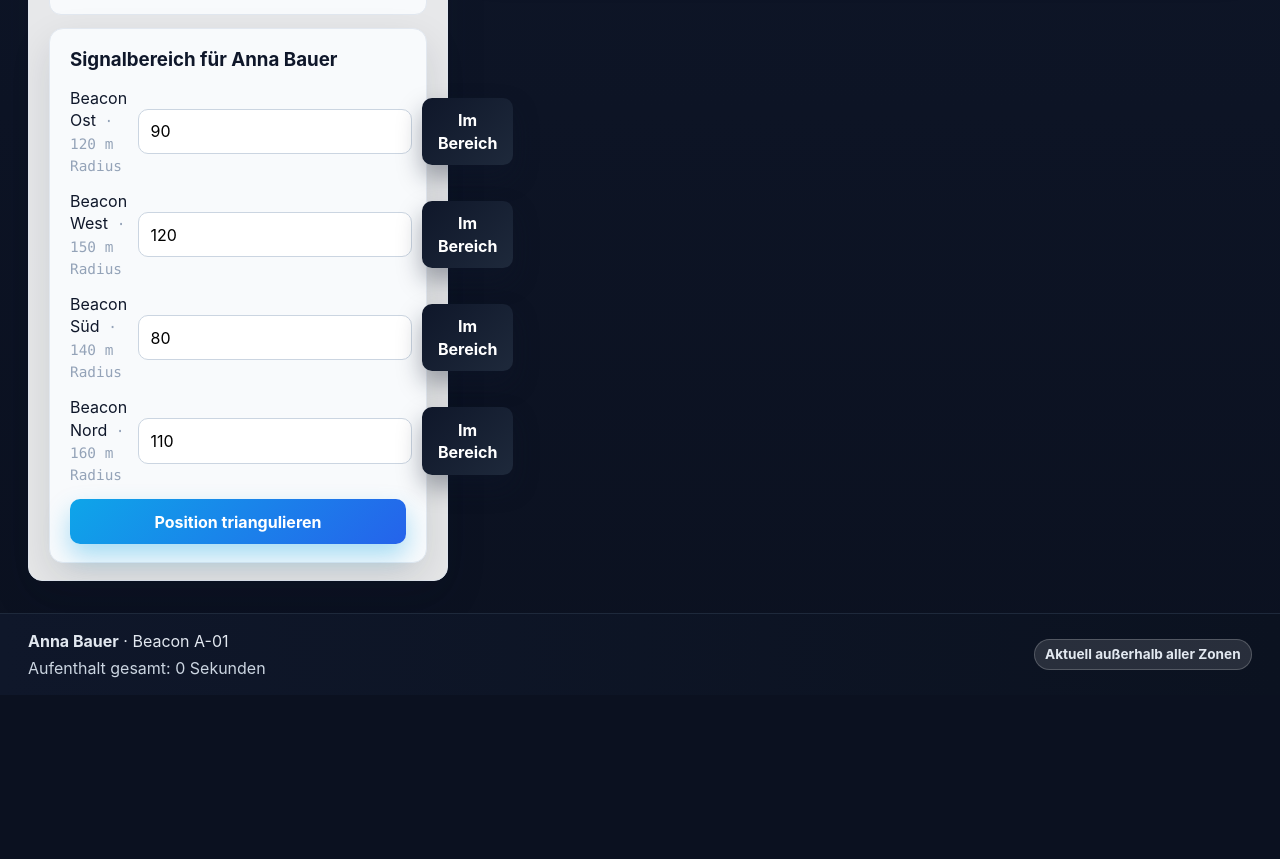
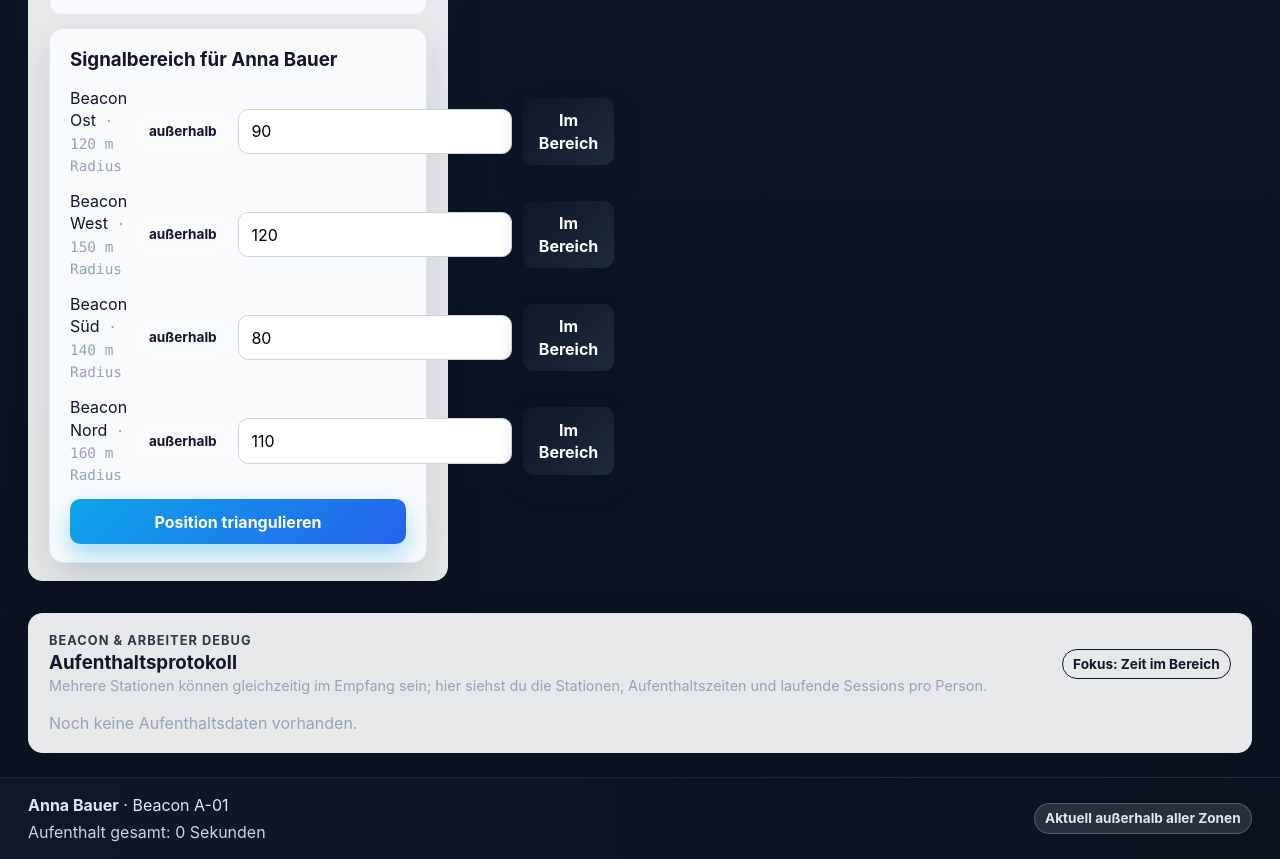
Before and after one commit to raphaelscholle/TakeYourTime, a React (Vite) app: page / in a window 1280 px wide. Shown: the part 1428-2287 px from the top of the page. Before the commit the page ends 2123 px from the top, so only its background shows below. Built offline with nearby package versions, Linux system fonts and the light colour scheme.

Commit message:
Add multi-station triangulation debug views

```diff
--- a/src/App.tsx
+++ b/src/App.tsx
@@ -81,20 +81,65 @@ export default function App() {
       ).length,
     [activeLocations, siteBeacons]
   );
-  const activeTimers = useMemo(() => siteBeacons.filter((emp) => emp.timeStartedAt).length, [siteBeacons]);
+  const activeTimers = useMemo(
+    () => siteBeacons.filter((emp) => Object.keys(emp.activeStations ?? {}).length > 0).length,
+    [siteBeacons]
+  );
 
   const getElapsedMs = (beacon: Beacon) =>
-    beacon.totalMs + (beacon.timeStartedAt ? now - beacon.timeStartedAt : 0);
+    beacon.totalMs + (beacon.presenceStartedAt ? now - beacon.presenceStartedAt : 0);
 
   const prioritizedBeacons = useMemo(
     () =>
       [...siteBeacons].sort((a, b) => {
-        const aActive = Boolean(a.activeBaseStationId);
-        const bActive = Boolean(b.activeBaseStationId);
+        const aActive = Object.keys(a.activeStations ?? {}).length > 0;
+        const bActive = Object.keys(b.activeStations ?? {}).length > 0;
         if (aActive !== bActive) return Number(bActive) - Number(aActive);
         return getElapsedMs(b) - getElapsedMs(a);
       }),
     [siteBeacons, now]
+  );
+
+  const stationNameById = useMemo(() => {
+    const map: Record<string, string> = {};
+    baseStations.forEach((station) => {
+      map[station.id] = station.name;
+    });
+    return map;
+  }, [baseStations]);
+
+  const visitHistory = useMemo(
+    () =>
+      beacons
+        .filter((beacon) => beacon.siteId === selectedSiteId)
+        .flatMap((beacon) => {
+          const pastVisits = (beacon.visits ?? []).map((visit, index) => ({
+            key: `${beacon.id}-visit-${index}-${visit.startedAt}`,
+            worker: beacon.worker,
+            beaconLabel: beacon.label,
+            stationName: stationNameById[visit.stationId] ?? visit.stationId,
+            durationMs: visit.durationMs ?? Math.max(0, (visit.endedAt ?? now) - visit.startedAt),
+            startedAt: visit.startedAt,
+            endedAt: visit.endedAt,
+            active: false,
+          }));
+
+          const activeVisits = Object.entries(beacon.activeStations ?? {}).map(
+            ([stationId, startedAt]) => ({
+              key: `${beacon.id}-active-${stationId}`,
+              worker: beacon.worker,
+              beaconLabel: beacon.label,
+              stationName: stationNameById[stationId] ?? stationId,
+              durationMs: Math.max(0, now - startedAt),
+              startedAt,
+              active: true,
+            })
+          );
+
+          return [...pastVisits, ...activeVisits];
+        })
+        .sort((a, b) => b.startedAt - a.startedAt),
+    [beacons, now, selectedSiteId, stationNameById]
   );
 
   const handlePlacementClick = (coords: LatLngLiteral) => {
@@ -129,6 +174,7 @@ export default function App() {
       worker,
       siteId: selectedSiteId ?? constructionSites[0]?.id ?? 'default-site',
       distances: {},
+      activeStations: {},
       totalMs: 0,
       visits: [],
     };
@@ -140,24 +186,45 @@ export default function App() {
     setBeacons((prev) =>
       prev.map((beacon) => {
         if (beacon.id !== beaconId) return beacon;
+
         const now = Date.now();
-        const isLeavingSameStation = beacon.activeBaseStationId === baseStationId;
-        const elapsed = beacon.timeStartedAt ? now - beacon.timeStartedAt : 0;
+        const activeStations = { ...(beacon.activeStations ?? {}) };
+        const wasActive = Boolean(activeStations[baseStationId]);
+        let presenceStartedAt = beacon.presenceStartedAt;
+        let totalMs = beacon.totalMs;
+        const visits = [...(beacon.visits ?? [])];
 
-        if (isLeavingSameStation) {
+        if (wasActive) {
+          const startedAt = activeStations[baseStationId] ?? now;
+          const durationMs = Math.max(0, now - startedAt);
+          delete activeStations[baseStationId];
+          visits.push({ stationId: baseStationId, startedAt, endedAt: now, durationMs });
+
+          if (Object.keys(activeStations).length === 0 && presenceStartedAt) {
+            totalMs += now - presenceStartedAt;
+            presenceStartedAt = undefined;
+          }
+
           return {
             ...beacon,
-            activeBaseStationId: undefined,
-            timeStartedAt: undefined,
-            totalMs: beacon.totalMs + elapsed,
+            activeStations,
+            presenceStartedAt,
+            totalMs,
+            visits,
           };
+        }
+
+        activeStations[baseStationId] = now;
+        if (!presenceStartedAt) {
+          presenceStartedAt = now;
         }
 
         return {
           ...beacon,
-          activeBaseStationId: baseStationId,
-          timeStartedAt: now,
-          totalMs: beacon.totalMs + (beacon.timeStartedAt ? elapsed : 0),
+          activeStations,
+          presenceStartedAt,
+          totalMs,
+          visits,
         };
       })
     );
@@ -230,7 +297,9 @@ export default function App() {
             </div>
             <div className="presence-cards">
               {prioritizedBeacons.map((beacon) => {
-                const activeStation = siteBaseStations.find((s) => s.id === beacon.activeBaseStationId);
+                const activeStations = siteBaseStations.filter((s) =>
+                  Boolean(beacon.activeStations?.[s.id])
+                );
                 return (
                   <div key={beacon.id} className="presence-card">
                     <div className="presence-line">
@@ -239,8 +308,8 @@ export default function App() {
                     </div>
                     <p className="presence-metric">Aufenthalt gesamt: {formatMillis(getElapsedMs(beacon))}</p>
                     <p className="presence-status">
-                      {activeStation
-                        ? `Im Bereich von ${activeStation.name}`
+                      {activeStations.length
+                        ? `Im Bereich von ${activeStations.map((s) => s.name).join(', ')}`
                         : 'Aktuell außerhalb aller Zonen'}
                     </p>
                   </div>
@@ -366,6 +435,41 @@ export default function App() {
         </section>
       </main>
 
+      <section className="history-section">
+        <div className="card history-card">
+          <div className="history-heading">
+            <div>
+              <p className="eyebrow">Beacon &amp; Arbeiter Debug</p>
+              <h3>Aufenthaltsprotokoll</h3>
+              <p className="muted small">
+                Mehrere Stationen können gleichzeitig im Empfang sein; hier siehst du die Stationen,
+                Aufenthaltszeiten und laufende Sessions pro Person.
+              </p>
+            </div>
+            <span className="pill outline">Fokus: Zeit im Bereich</span>
+          </div>
+
+          <ul className="visit-list">
+            {visitHistory.map((entry) => (
+              <li key={entry.key} className="visit-row">
+                <div className="visit-person">
+                  <div className="visit-line">
+                    <strong>{entry.worker}</strong>
+                    <span className="pill subtle">{entry.beaconLabel}</span>
+                  </div>
+                  <div className="muted small">Station: {entry.stationName}</div>
+                </div>
+                <div className="visit-duration">{formatMillis(entry.durationMs)}</div>
+                <div className={`pill ${entry.active ? 'success' : 'subtle'}`}>
+                  {entry.active ? 'live' : 'abgeschlossen'}
+                </div>
+              </li>
+            ))}
+            {visitHistory.length === 0 && <li className="muted">Noch keine Aufenthaltsdaten vorhanden.</li>}
+          </ul>
+        </div>
+      </section>
+
       {selectedBeacon && (
         <footer className="footer">
           <div>
@@ -376,8 +480,11 @@ export default function App() {
             </div>
           </div>
           <div className="pill subtle">
-            {selectedBeacon.activeBaseStationId
-              ? `Im Bereich von ${siteBaseStations.find((s) => s.id === selectedBeacon.activeBaseStationId)?.name ?? 'Station'}`
+            {Object.keys(selectedBeacon.activeStations ?? {}).length
+              ? `Im Bereich von ${siteBaseStations
+                  .filter((s) => selectedBeacon.activeStations?.[s.id])
+                  .map((s) => s.name)
+                  .join(', ')}`
               : 'Aktuell außerhalb aller Zonen'}
           </div>
         </footer>
--- a/src/components/BeaconPanel.tsx
+++ b/src/components/BeaconPanel.tsx
@@ -40,7 +40,7 @@ export function BeaconPanel({
   return (
     <div className="card">
       <div className="employee-header">
-        <h2>BLE-Beacons &amp; Arbeiter</h2>
+        <h2>BLE-Beacons &amp; Arbeiter · Debug</h2>
         <div className="form-row">
           <input
             value={workerName}
@@ -65,7 +65,7 @@ export function BeaconPanel({
       <div className="employee-list">
         {beacons.map((beacon) => {
           const isActive = beacon.id === selectedBeaconId;
-          const isRunning = Boolean(beacon.timeStartedAt);
+          const activeCount = Object.keys(beacon.activeStations ?? {}).length;
           return (
             <div
               key={beacon.id}
@@ -74,14 +74,14 @@ export function BeaconPanel({
             >
               <div className="employee-meta">
                 <div className="employee-line">
-                  <span className={`status-dot ${isRunning ? 'success' : ''}`} />
+                  <span className={`status-dot ${activeCount ? 'success' : ''}`} />
                   <strong>{beacon.worker}</strong>
                   <span className="pill subtle">{beacon.label}</span>
                 </div>
                 <div className="muted small">
                   {Object.keys(beacon.distances).length} Distanzmessungen ·{' '}
-                  {isRunning
-                    ? `In Reichweite von ${beacon.activeBaseStationId ?? 'Station'}`
+                  {activeCount
+                    ? `In Reichweite von ${activeCount} Station${activeCount === 1 ? '' : 'en'}`
                     : 'Bereit zum Scan'}
                 </div>
               </div>
@@ -104,6 +104,11 @@ export function BeaconPanel({
                 {station.name}
                 <span className="muted mono small"> · {station.coverageMeters ?? 120} m Radius</span>
               </label>
+              <span className="pill subtle">
+                {selectedBeacon.activeStations?.[station.id]
+                  ? 'in Reichweite'
+                  : 'außerhalb'}
+              </span>
               <input
                 type="number"
                 min="0"
@@ -117,7 +122,7 @@ export function BeaconPanel({
                 className="secondary"
                 onClick={() => onToggleRange(selectedBeacon.id, station.id)}
               >
-                {selectedBeacon.activeBaseStationId === station.id ? 'Bereich verlassen' : 'Im Bereich'}
+                {selectedBeacon.activeStations?.[station.id] ? 'Bereich verlassen' : 'Im Bereich'}
               </button>
             </div>
           ))}
--- a/src/lib/sampleData.ts
+++ b/src/lib/sampleData.ts
@@ -79,6 +79,7 @@ export const sampleBeacons: Beacon[] = [
       'beacon-south': 80,
       'beacon-north': 110,
     },
+    activeStations: {},
     totalMs: 0,
     visits: [],
   },
@@ -92,6 +93,7 @@ export const sampleBeacons: Beacon[] = [
       'beacon-west': 95,
       'beacon-south': 70,
     },
+    activeStations: {},
     totalMs: 0,
     visits: [],
   },
@@ -105,6 +107,7 @@ export const sampleBeacons: Beacon[] = [
       'augsburg-b': 130,
       'augsburg-c': 90,
     },
+    activeStations: {},
     totalMs: 0,
     visits: [],
   },
--- a/src/styles.css
+++ b/src/styles.css
@@ -438,11 +438,19 @@ button:not(:disabled):hover {
   margin-top: 0.25rem;
 }
 
+.history-section {
+  padding: 0 1.75rem 1.5rem;
+}
+
 .history-heading {
   display: flex;
   justify-content: space-between;
   align-items: center;
   gap: 0.5rem;
+}
+
+.history-card {
+  gap: 1rem;
 }
 
 .visit-list {
@@ -465,6 +473,24 @@ button:not(:disabled):hover {
   box-shadow: 0 10px 24px rgba(15, 23, 42, 0.08);
 }
 
+.visit-person {
+  display: flex;
+  flex-direction: column;
+  gap: 0.2rem;
+  max-width: 50%;
+}
+
+.visit-line {
+  display: flex;
+  align-items: center;
+  gap: 0.4rem;
+}
+
+.visit-duration {
+  font-weight: 700;
+  font-size: 1.05rem;
+}
+
 @media (max-width: 1100px) {
   .header {
     grid-template-columns: 1fr;
--- a/src/types.ts
+++ b/src/types.ts
@@ -21,8 +21,8 @@ export type Beacon = {
   worker: string;
   siteId: string;
   distances: Record<string, number>;
-  timeStartedAt?: number;
-  activeBaseStationId?: string;
+  activeStations?: Record<string, number>;
+  presenceStartedAt?: number;
   totalMs: number;
   visits?: BeaconVisit[];
 };
```
